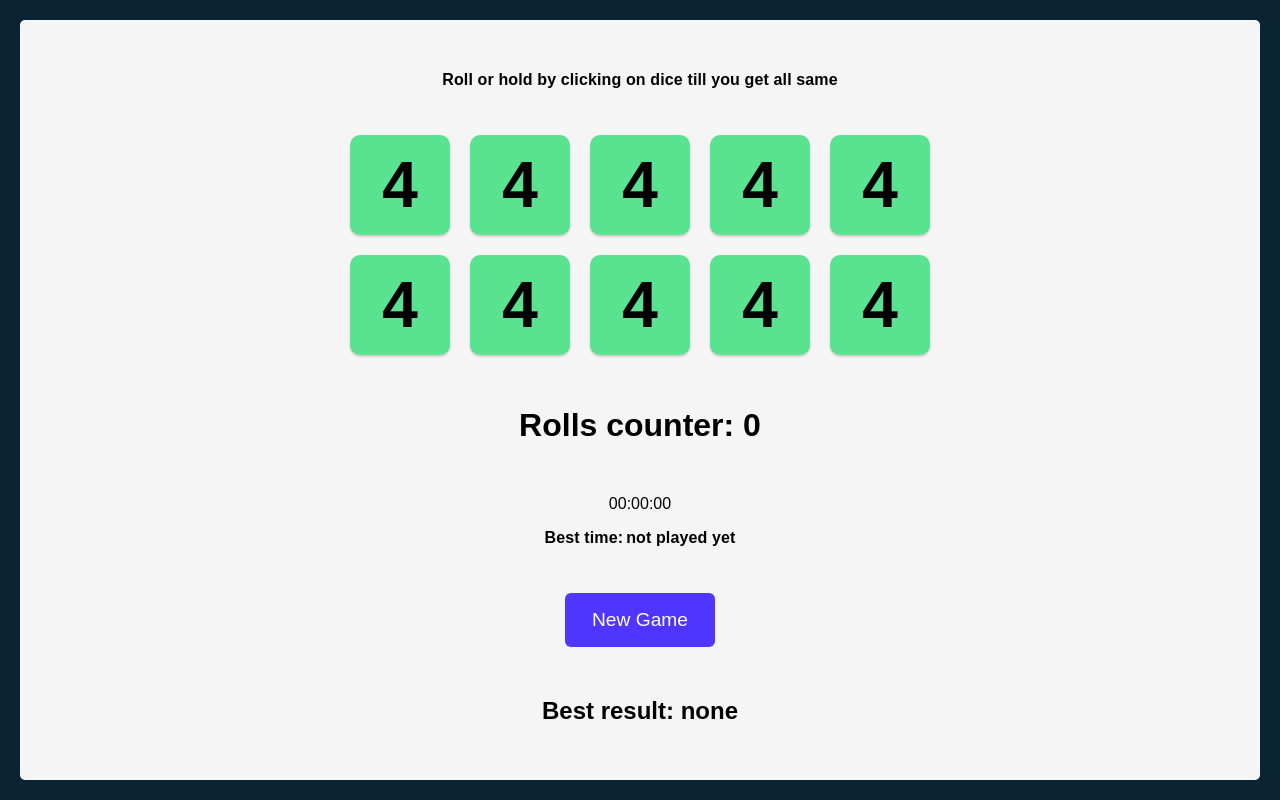
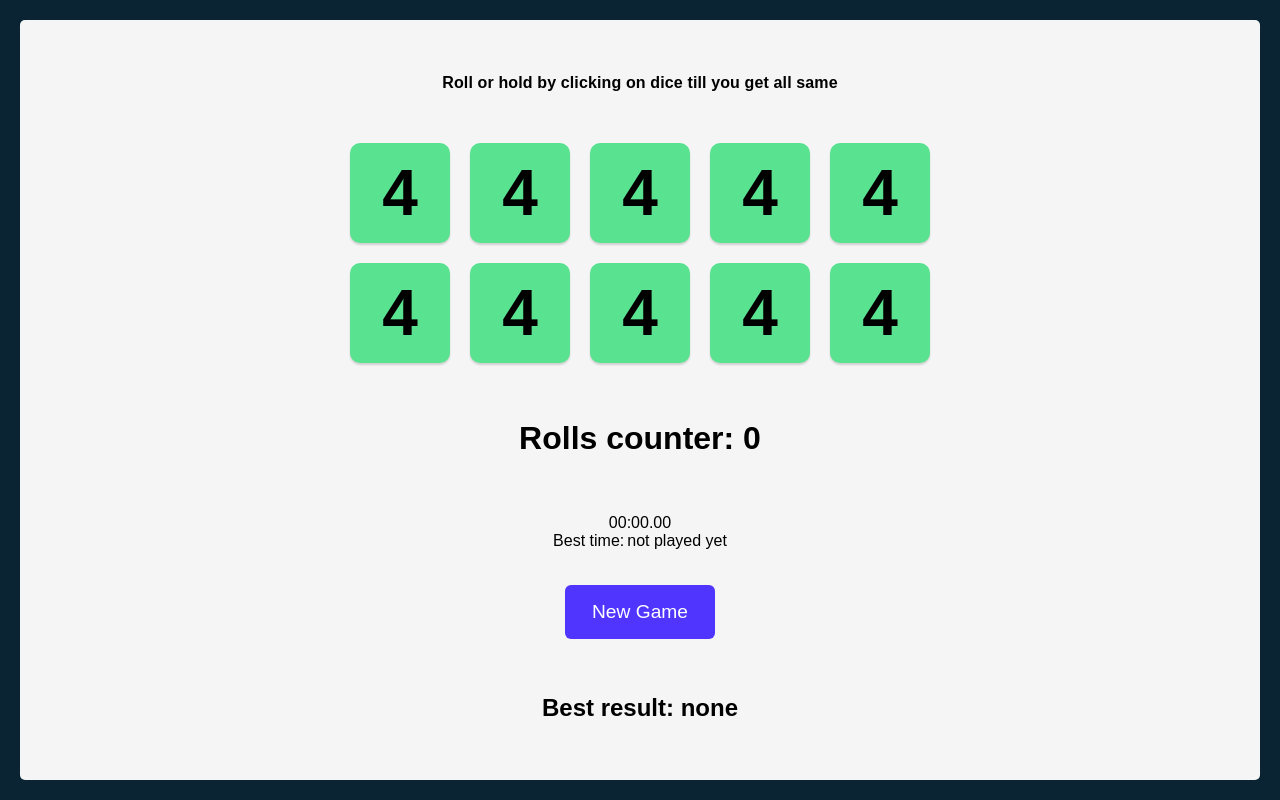
Before and after one commit to rainsab/tenzies, a React (Vite) app: page / in a window 1280 px wide. Built offline with nearby package versions, Linux system fonts and the light colour scheme.

Commit message:
updated format of time with dot before milliseconds

```diff
--- a/src/Stopwatch.jsx
+++ b/src/Stopwatch.jsx
@@ -38,21 +38,21 @@ export default function Stopwatch(props) {
         <div className="stopwatch-container">
             <div className="stopwatch">
                 <span>{("0" + Math.floor((props.time / 60000) % 60)).slice(-2)}:</span>
-                <span>{("0" + Math.floor((props.time / 1000) % 60)).slice(-2)}:</span>
+                <span>{("0" + Math.floor((props.time / 1000) % 60)).slice(-2)}.</span>
                 <span>{("0" + ((props.time / 10) % 100)).slice(-2)}</span>
             </div>
 
-            <p>Best time:
+            <div>Best time:
                 {bestTime === Infinity ?
                     <span className="span-gap">not played yet</span>
                     :
                     <span className="span-gap">
                         <span>{("0" + Math.floor((bestTime / 60000) % 60)).slice(-2)}:</span>
-                        <span>{("0" + Math.floor((bestTime / 1000) % 60)).slice(-2)}:</span>
+                        <span>{("0" + Math.floor((bestTime / 1000) % 60)).slice(-2)}.</span>
                         <span>{("0" + ((bestTime / 10) % 100)).slice(-2)}</span>
                     </span>
                 }
-            </p>
+            </div>
         </div>
     )
 }
```
